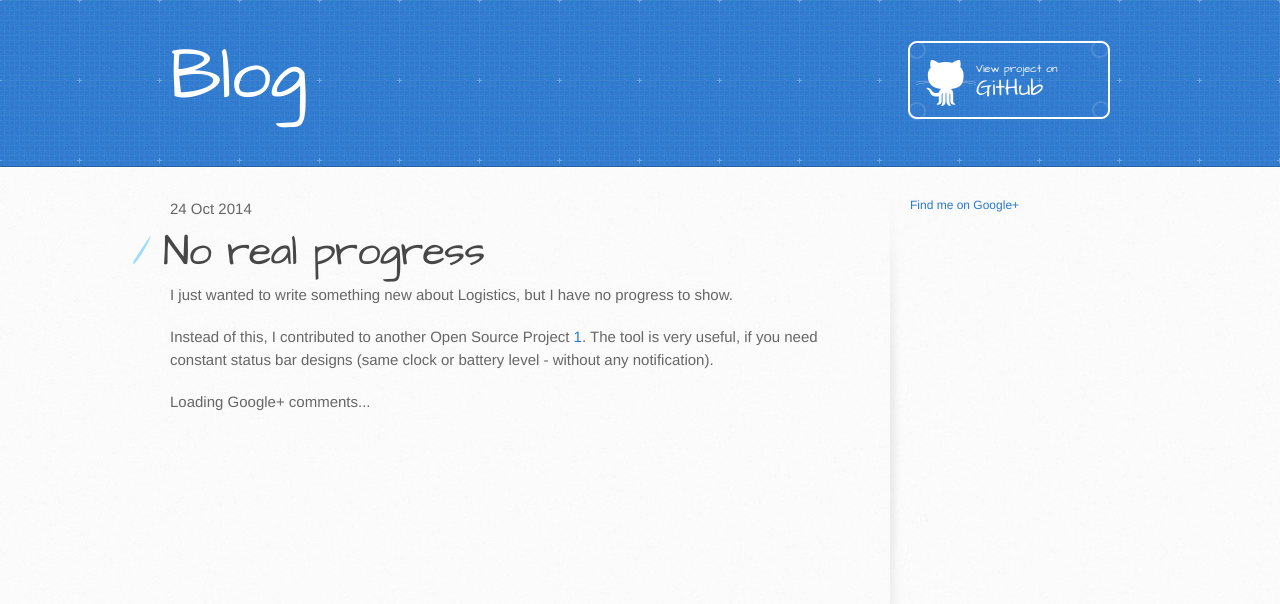
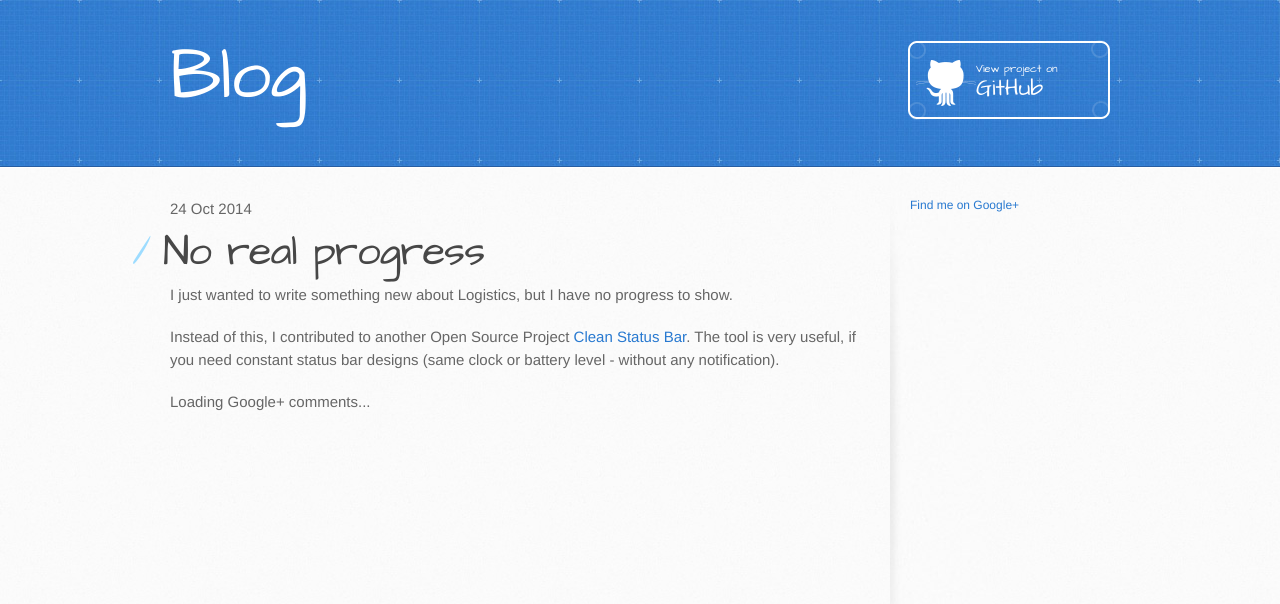
Before and after one commit to mars3142/blog, a Jekyll site: the page built from _posts/2014-10-24-no-real-progress.md, in a window 1280 px wide. Shown: the top 604 px of the page. Built offline with Jekyll 4.4.1, drawn with Linux system fonts in a browser that asks for light colours; nearby versions of some CDN libraries; Markdown is read by kramdown in place of the engine named in the settings; comment, search, counter and statistics services are not loaded.

```diff
--- a/_posts/2014-10-24-no-real-progress.md
+++ b/_posts/2014-10-24-no-real-progress.md
@@ -4,6 +4,6 @@
 ---
 I just wanted to write something new about **Logistics**, but I have no progress to show.
 
-Instead of this, I contributed to another Open Source Project [1]. The tool is very useful, if you need constant status bar designs (same clock or battery level - without any notification).
+Instead of this, I contributed to another Open Source Project **[Clean Status Bar]**. The tool is very useful, if you need constant status bar designs (same clock or battery level - without any notification).
 
-[1]: http://github.com/emmaguy/clean-status-bar
+[Clean Status Bar]: http://github.com/emmaguy/clean-status-bar
```
